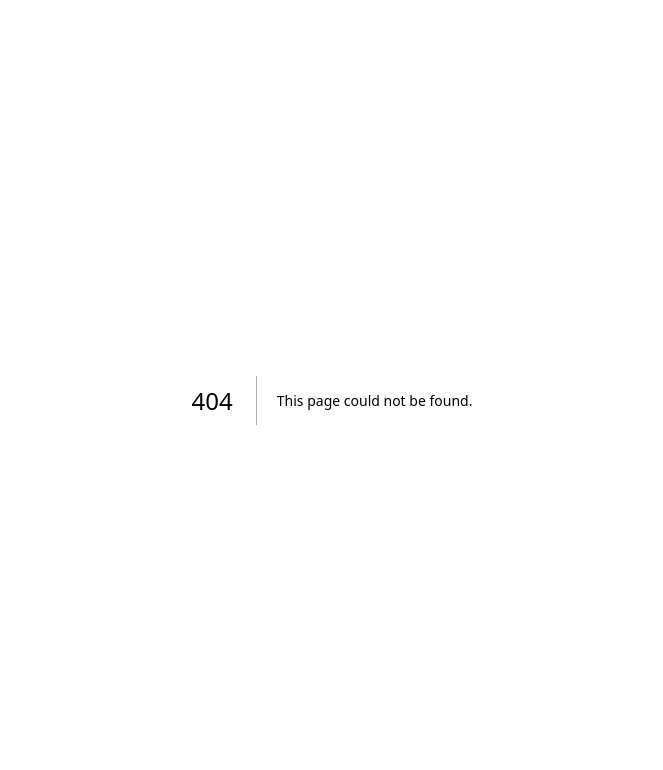
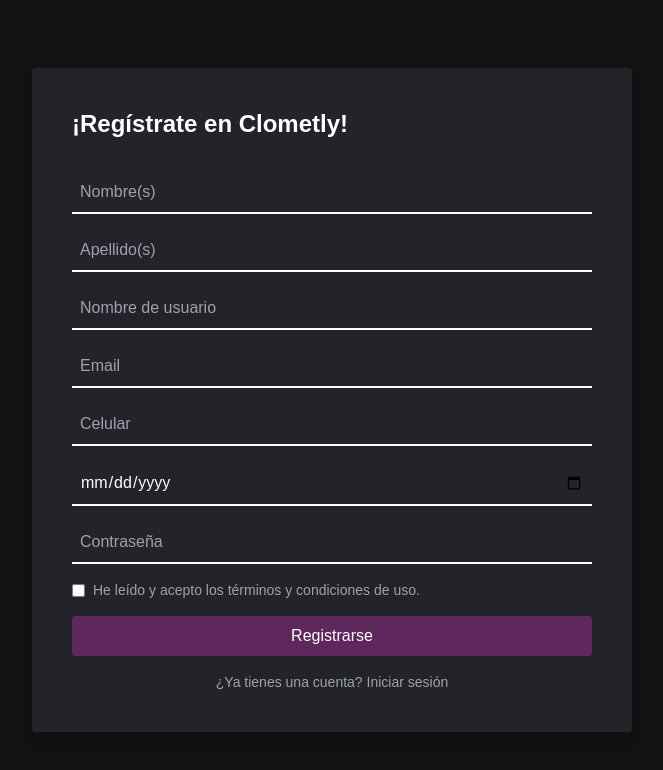
Before and after one commit to ClometlyLabs/Clometly-frontend, a Next.js app: page /register in a window 1280 px wide. Before the commit this address had no page. Shown: the top 770 px of the page, without its empty margins (308-971 px from the left). Built offline with nearby package versions, Linux system fonts and the light colour scheme.

Commit message:
feat: :sparkles: Basic register page!

```diff
--- a/src/app/login/page.tsx
+++ b/src/app/login/page.tsx
@@ -17,13 +17,13 @@
                         type="password"
                         name="password"
                         id="password"
-                        placeholder="Password"
+                        placeholder="Contraseña"
                         className="p-2 w-full bg-transparent border-b-2 border-white text-white outline-none focus:outline-none transition-all duration-300"
                     />
 
                     <button
                         type="submit"
-                        className="hover:bg-cloro-400 hover:shadow-md hover:shadow-cloro-300 transition-all duration-300 text-white bg-cloro-300 py-2 px-4 rounded w-full"
+                        className="hover:bg-romet-400 hover:shadow-md hover:shadow-romet-300 transition-all duration-300 text-white bg-romet-300 py-2 px-4 rounded w-full"
                     >
                         Login
                     </button>
@@ -32,13 +32,13 @@
                     <div className="w-full flex items-center justify-between space-x-3">
                         <input type="checkbox" name="Remember me" id="rememberme" />
                         <label htmlFor="rememberme" className="text-gray-400 text-sm ">
-                            Remember me
+                            Recordarme
                         </label>
 
                         <a
                             href="#"
-                            className="text-gray-400 hover:text-cloro-400 text-sm">
-                            Forgot Password?
+                            className="text-gray-400 hover:text-romet-400 text-sm">
+                            Olvidé mi contraseña
                         </a>
                     </div>
 
--- /dev/null
+++ b/src/app/register/page.tsx
@@ -0,0 +1,196 @@
+"use client";
+
+import { SubmitHandler, useForm } from "react-hook-form";
+
+interface IRegisterForm {
+    first_names: string;
+    last_names: string;
+    username: string;
+    email: string;
+    phone: string;
+    birthday: string;
+    password: string;
+    terms: boolean; // Validación para los términos y condiciones
+}
+
+export default function Page() {
+    const {
+        register,
+        handleSubmit,
+        formState: { errors },
+    } = useForm<IRegisterForm>();
+
+    const onSubmit: SubmitHandler<IRegisterForm> = (data) => {
+        console.log(data);
+    };
+
+    return (
+        <>
+            <div className="flex items-center justify-center min-h-screen bg-cloro-100 p-8 sm:p-10">
+                <main className="flex flex-col gap-8 items-center sm:items-start p-10 rounded bg-cloro-200 shadow-lg xl:w-[600px] sm:w-[400px]">
+                    <h1 className="text-2xl font-bold text-white text-center sm:text-left">
+                        ¡Regístrate en Clometly!
+                    </h1>
+                    <form
+                        className="flex flex-col gap-4 w-full"
+                        onSubmit={handleSubmit(onSubmit)}
+                    >
+                        <input
+                            type="text"
+                            id="first_names"
+                            placeholder="Nombre(s)"
+                            className={`p-2 w-full bg-transparent border-b-2 ${
+                                errors.first_names ? "border-red-500" : "border-white"
+                            } text-white outline-none focus:outline-none transition-all duration-300`}
+                            {...register("first_names", { required: "Este campo es obligatorio" })}
+                        />
+                        {errors.first_names && (
+                            <span className="text-red-500 text-sm">
+                                {errors.first_names.message}
+                            </span>
+                        )}
+
+                        <input
+                            type="text"
+                            id="last_names"
+                            placeholder="Apellido(s)"
+                            className={`p-2 w-full bg-transparent border-b-2 ${
+                                errors.last_names ? "border-red-500" : "border-white"
+                            } text-white outline-none focus:outline-none transition-all duration-300`}
+                            {...register("last_names", { required: "Este campo es obligatorio" })}
+                        />
+                        {errors.last_names && (
+                            <span className="text-red-500 text-sm">
+                                {errors.last_names.message}
+                            </span>
+                        )}
+
+                        <input
+                            type="text"
+                            id="username"
+                            placeholder="Nombre de usuario"
+                            className={`p-2 w-full bg-transparent border-b-2 ${
+                                errors.username ? "border-red-500" : "border-white"
+                            } text-white outline-none focus:outline-none transition-all duration-300`}
+                            {...register("username", { required: "Este campo es obligatorio" })}
+                        />
+                        {errors.username && (
+                            <span className="text-red-500 text-sm">
+                                {errors.username.message}
+                            </span>
+                        )}
+
+                        <input
+                            type="email"
+                            id="email"
+                            placeholder="Email"
+                            className={`p-2 w-full bg-transparent border-b-2 ${
+                                errors.email ? "border-red-500" : "border-white"
+                            } text-white outline-none focus:outline-none transition-all duration-300`}
+                            {...register("email", {
+                                required: "Este campo es obligatorio",
+                                pattern: {
+                                    value: /^[a-zA-Z0]+@[a-zA-Z0]+\.[a-zA-Z]{2,4}$/,
+                                    message: "Introduce un email válido",
+                                },
+                            })}
+                        />
+                        {errors.email && (
+                            <span className="text-red-500 text-sm">{errors.email.message}</span>
+                        )}
+
+                        <input
+                            type="text"
+                            id="phone"
+                            placeholder="Celular"
+                            className={`p-2 w-full bg-transparent border-b-2 ${
+                                errors.phone ? "border-red-500" : "border-white"
+                            } text-white outline-none focus:outline-none transition-all duration-300`}
+                            {...register("phone", {
+                                required: "Este campo es obligatorio",
+                                pattern: {
+                                    value: /^[0-9]+$/,
+                                    message: "Solo se permiten números",
+                                },
+                            })}
+                        />
+                        {errors.phone && (
+                            <span className="text-red-500 text-sm">{errors.phone.message}</span>
+                        )}
+
+                        <input
+                            type="date"
+                            id="birthday"
+                            placeholder="Fecha de nacimiento"
+                            className={`p-2 w-full bg-transparent border-b-2 ${
+                                errors.birthday ? "border-red-500" : "border-white"
+                            } text-white outline-none focus:outline-none transition-all duration-300`}
+                            {...register("birthday", { required: "Este campo es obligatorio" })}
+                        />
+                        {errors.birthday && (
+                            <span className="text-red-500 text-sm">
+                                {errors.birthday.message}
+                            </span>
+                        )}
+
+                        <input
+                            type="password"
+                            id="password"
+                            placeholder="Contraseña"
+                            className={`p-2 w-full bg-transparent border-b-2 ${
+                                errors.password ? "border-red-500" : "border-white"
+                            } text-white outline-none focus:outline-none transition-all duration-300`}
+                            {...register("password", {
+                                required: "Este campo es obligatorio",
+                                minLength: {
+                                    value: 6,
+                                    message: "La contraseña debe tener al menos 6 caracteres",
+                                },
+                            })}
+                        />
+                        {errors.password && (
+                            <span className="text-red-500 text-sm">
+                                {errors.password.message}
+                            </span>
+                        )}
+
+                        <div className="flex items-center space-x-2">
+                            <input
+                                type="checkbox"
+                                id="terms"
+                                {...register("terms", {
+                                    required: "Debes aceptar los términos y condiciones",
+                                })}
+                            />
+                            <label
+                                htmlFor="terms"
+                                className="text-gray-400 text-sm cursor-pointer"
+                            >
+                                He leído y acepto los términos y condiciones de uso.
+                            </label>
+                        </div>
+                        {errors.terms && (
+                            <span className="text-red-500 text-sm">{errors.terms.message}</span>
+                        )}
+
+                        <button
+                            type="submit"
+                            className="hover:bg-romet-400 hover:shadow-md hover:shadow-romet-300 transition-all duration-300 text-white bg-romet-300 py-2 px-4 rounded w-full"
+                        >
+                            Registrarse
+                        </button>
+
+                        <div className="w-full flex items-center justify-center space-y-3 sm:space-y-0 sm:space-x-3 text-center sm:text-left">
+                            <a
+                                href="#"
+                                className="text-gray-400 hover:text-romet-400 text-sm"
+                            >
+                                ¿Ya tienes una cuenta? Iniciar sesión
+                            </a>
+                        </div>
+                    </form>
+                </main>
+            </div>
+        </>
+    );
+}
--- a/tailwind.config.ts
+++ b/tailwind.config.ts
@@ -15,6 +15,8 @@
         cloro:{
           100:"#121212",
           200:"#232329",
+        },
+        romet:{
           300:"#5e285e",
           400:"#d84dd8",
         }
```
Also changed, not shown: package.json (+6 -5 lines), 1 other file (tests, documents, lock files or other folders).
